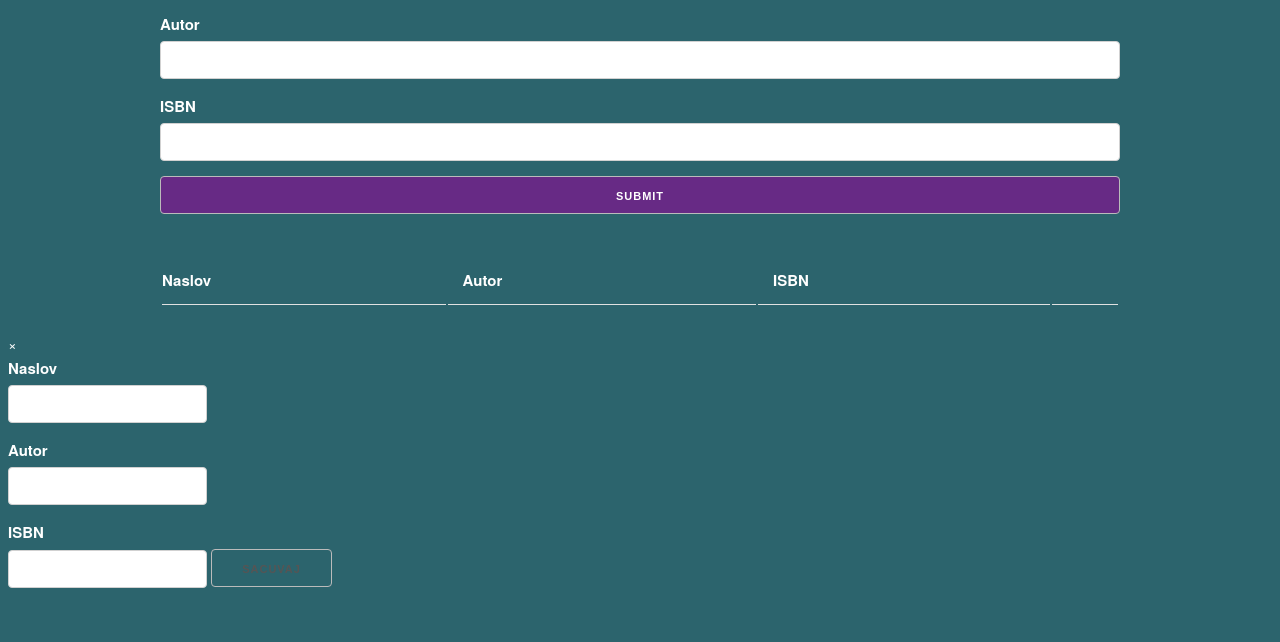
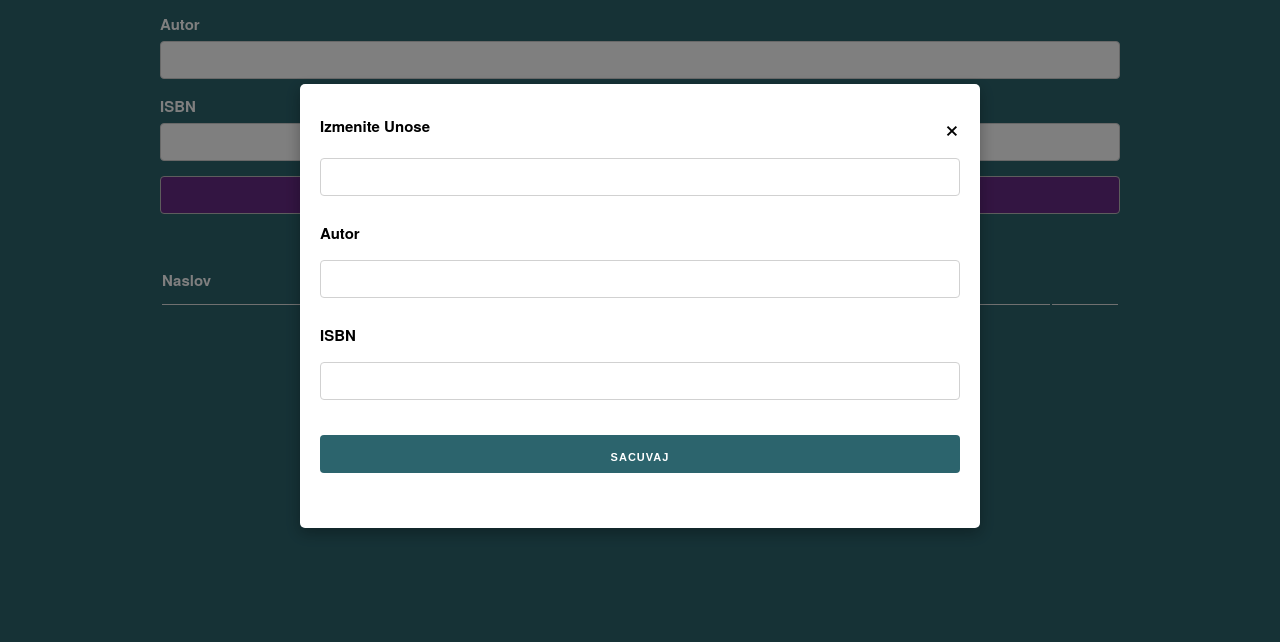
Before and after one commit to cole92/lista-knjiga, a plain HTML site: page index.html in a window 1280 px wide. Shown: the part 158-800 px from the top of the page. Drawn offline with nearby package versions, Linux system fonts and the light colour scheme.

Commit message:
Added a method to edit an existing book (editBook), added a method to close the modal window (closeModal), implemented opening the modal window with existing book information upon clicking the edit button in the delete book event listener, and added an event listener for closing the modal window by clicking the X button. Styled the modal window in CSS.

```diff
--- a/app.js
+++ b/app.js
@@ -29,20 +29,31 @@ class UI {
         const row = this.createBookRow(book);
         list.appendChild(row)
     }
+    // Metoda za izmenu postojece knjige
+    editBook(editBtn) {
+        const row = editBtn.closest('tr');
+        document.getElementById('edit-title').value = row.cells[0].textContent;
+        document.getElementById('edit-author').value = row.cells[1].textContent;
+        document.getElementById('edit-isbn').value = row.cells[2].textContent;
+        // Metoda za priakzivanje modalnog prozora
+        document.getElementById('editModal').style.display = 'block';
+    }
+
+    // Metoda za proveru da li knjiga vec postoji
     isBookExists(isbn) {
         const list = document.getElementById('book-list');
         const rows = list.querySelectorAll('tr');
         return Array.from(rows).some(row => row.cells[2].textContent === isbn);
     }
-    // kreiranje metode showAlert klase UI
+    // Kreiranje metode showAlert klase UI
     showAlert(message, className) {
         const div = document.createElement('div');
-        // dodajemo className
+        // Dodajemo className
         div.className = `alert ${className}`;
         div.appendChild(document.createTextNode(message));
         const container = document.querySelector('.container');
         const form = document.querySelector('#book-form');
-        // dodavanje alerta
+        // Dodavanje alerta
         container.insertBefore(div, form);
         setTimeout(function(){
             document.querySelector('.alert').remove();
@@ -54,14 +65,18 @@ class UI {
             target.parentElement.parentElement.remove()
         }
     };
-    // kreiranje metode clearFields
+    // Kreiranje metode clearFields
     clearFields() {
         document.getElementById('title').value = '';
         document.getElementById('author').value = '';
         document.getElementById('isbn').value = '';
     };
+    // Metoda za zatvaranje modalnog prozora
+    closeModal() {
+        document.getElementById('editModal').style.display = 'none';
+    }
 };
-// eventListener na formu
+// EventListener na formu
 document.getElementById('book-form').addEventListener('submit', (e) => {
     e.preventDefault(); // Sprecavamo refresh
     const title = document.getElementById('title').value;
@@ -83,16 +98,18 @@ document.getElementById('book-form').addEventListener('submit', (e) => {
     }
 
 })
-// Listener za delete
+// Listener za delete i izmenu knjiga
 document.getElementById('book-list').addEventListener('click', e => {
     e.preventDefault();
     if (e.target.className === 'delete') {
         ui.deleteBook(e.target);
         Storage.removeBook(e.target.parentElement.previousElementSibling.textContent);
         ui.showAlert('Uspesno ste obrisali knjigu!', 'success')
+    } else if (e.target.className === 'edit') {
+        ui.editBook(e.target);
     }
 
-})
+});
 // Local Storage
 class Storage {
     static getBooks() {
@@ -115,6 +132,11 @@ class Storage {
 // Globalni UI(optimizacija)
 const ui = new UI();
 
+// eListener za zatvaranje modalnog prozora
+document.querySelector('.close').addEventListener('click', () => {
+    ui.closeModal();
+});
+
 // eListener za storage
 document.addEventListener('DOMContentLoaded', () => {
     const books = Storage.getBooks();
--- a/index.html
+++ b/index.html
@@ -49,7 +49,7 @@
         <div class="modal-content">
             <span class="close">&times;</span>
             <form id="edit-form">
-                <label for="edit-title">Naslov</label>
+                <label for="edit-title">Izmenite Unose</label>
                 <input type="text" id="edit-title" name="title">
 
                 <label for="edit-author">Autor</label>
--- a/style.css
+++ b/style.css
@@ -20,3 +20,68 @@ body {
 .error{
     background: red;
 }
+/* Modalni prozor */
+#editModal {
+    padding-top: 5%;
+    position: fixed; /* Fiksirano pozicioniranje preko celog sadrzaja */
+    left: 0;
+    top: 0;
+    width: 100%; /* Sirina preko celog viewporta */
+    height: 100%; /* Visina preko celog viewporta */
+    background-color: rgba(0, 0, 0, 0.5); /* Poluprozirna crna pozadina */
+    display: none; /* Sakriven po defaultu */
+    justify-content: center;
+    align-items: center;
+    display: flex;
+    overflow-y: auto; /* Omogucava skrolovanje modala ako je sadrzaj veci od ekrana */
+}
+/* Stil za unutrasnji kontejner modala */
+.modal-content {
+    background: white;
+    padding: 20px;
+    border-radius: 5px;
+    width: 50%; /* Sirina sadrzaja modala */
+
+   /* max-width: 600px; */ /* Maksimalna sirina modala */
+
+    margin: auto; /* Centriranje u slucaju da je manje od max-width */
+
+    min-width: 300px; /* Minimalna sirina da izgleda dobro na malim uredjajima */
+    box-shadow: 0 5px 15px rgba(0, 0, 0, 0.3); /* Senka za 3D efekat */
+    position: relative; /* Za pozicioniranje close buttona */
+}
+/* Stil za naslove i inpute unutar modala */
+.modal-content h2,
+.modal-content label,
+.modal-content input[type="text"] {
+    margin-top: 10px;
+    width: 100%; /* Sirina inputa da popune kontejner */
+    color: black;
+}
+
+/* Stil za dugmad unutar modala */
+.modal-content button {
+    background-color: #2c646d; /* Boja koja se slaze sa glavnom temom */
+    color: white;
+    border: none;
+    padding: 3px;
+    margin-top: 20px;
+    cursor: pointer;
+    width: 100%;
+}
+
+.modal-content button:hover {
+    background-color: #3e8890;
+}
+
+/* Stil za zatvaranje modala */
+.close {
+    float: right; /* Dugme za zatvaranje u gornjem desnom uglu */
+    font-size: 28px; /* Veliko i lako za klik */
+    cursor: pointer;
+    color: black;
+}
+
+.close:hover {
+    color: #e60000; /* Promena boje kada je mis preko dugmeta */
+}
```
